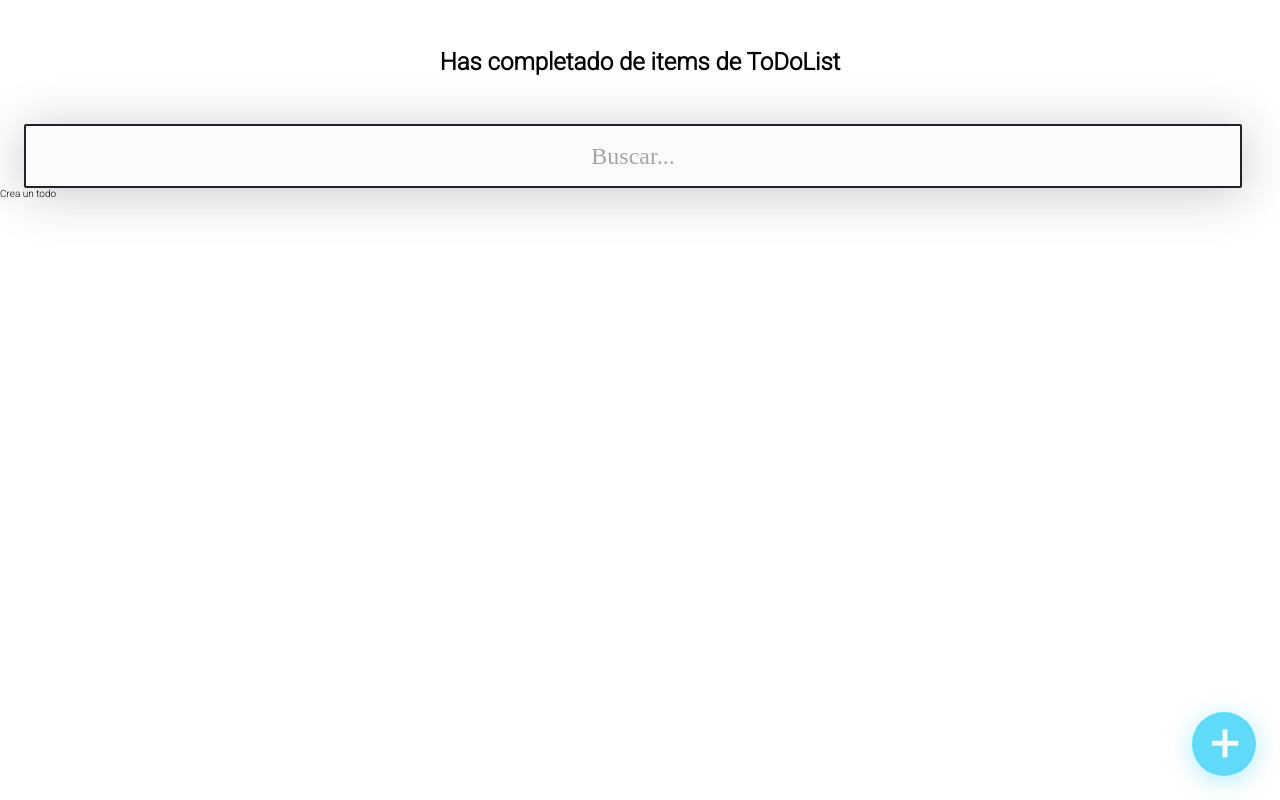
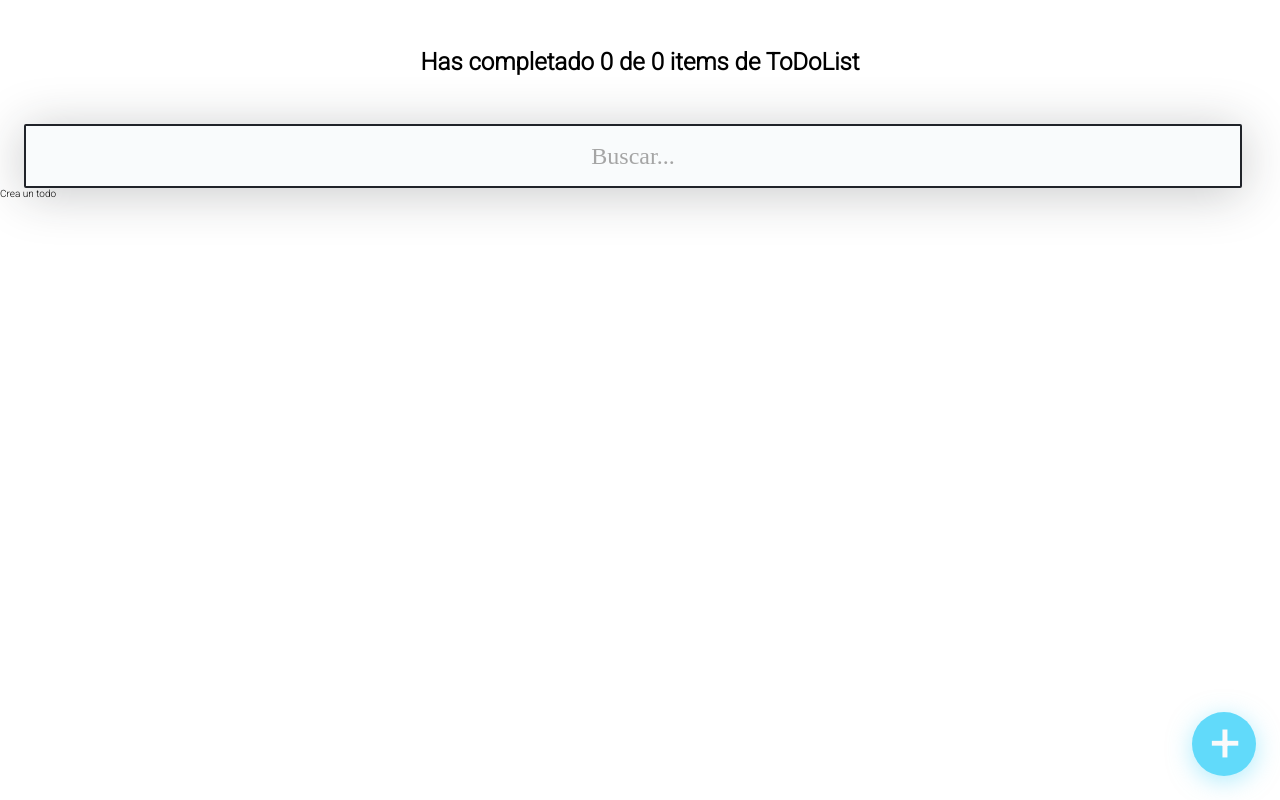
Before and after one commit to AndresCalvoG/ToDoList, a React (Create React App) app: page / in a window 1280 px wide. Built offline with nearby package versions, Linux system fonts and the light colour scheme; the HTML template or start-up script is replaced by a standard one.

Commit message:
end step 17 useContext

```diff
--- a/src/App/AppUI.js
+++ b/src/App/AppUI.js
@@ -7,12 +7,12 @@ import { NewItemButton } from "../components/NewItemButton/NewItemButton";
 import { Context } from "../context/index";
 
 function AppUI() {
+  const { error, loading, searchedTodos, completeTodo, deleteTodo } =
+    React.useContext(Context);
   return (
     <>
       <Counter />
       <Searcher />
-      <Context.Consumer>
-        {({ error, loading, searchedTodos, completeTodo, deleteTodo }) => (
       <List>
         {error && <p>Desesperate..</p>}
         {loading && <p>Cargando...</p>}
@@ -27,8 +27,6 @@ function AppUI() {
           />
         ))}
       </List>
-        )}
-      </Context.Consumer>
       <NewItemButton />
     </>
   );
--- a/src/components/Counter/Counter.js
+++ b/src/components/Counter/Counter.js
@@ -1,5 +1,6 @@
 import React from "react";
 import Styled from "styled-components";
+import { Context } from "../../context/index";
 
 const Header = Styled.h1`
   font-size: 2.4rem;
@@ -7,10 +8,11 @@ const Header = Styled.h1`
   margin: 0;
   padding: 4.8rem;
 `;
-function Counter({ total, completed }) {
+function Counter() {
+  const { totalTodos, completedTodos } = React.useContext(Context);
   return (
     <Header>
-      Has completado {completed} de {total} items de ToDoList
+      Has completado {completedTodos} de {totalTodos} items de ToDoList
     </Header>
   );
 }
--- a/src/components/Searcher/Searcher.js
+++ b/src/components/Searcher/Searcher.js
@@ -1,5 +1,6 @@
 import React from "react";
 import Styled from "styled-components";
+import { Context } from "../../context";
 
 const Input = Styled.input`
   background: #F9FBFC;
@@ -25,7 +26,8 @@ const Input = Styled.input`
   outline-color: #61DAFA;
   }
 `;
-function Searcher({ searchValue, setSearchValue }) {
+function Searcher() {
+  const { searchValue, setSearchValue } = React.useContext(Context);
   const onSearchValue = (event) => {
     setSearchValue(event.target.value);
   };
```
Lines whose indentation alone changed are shown as unchanged.
